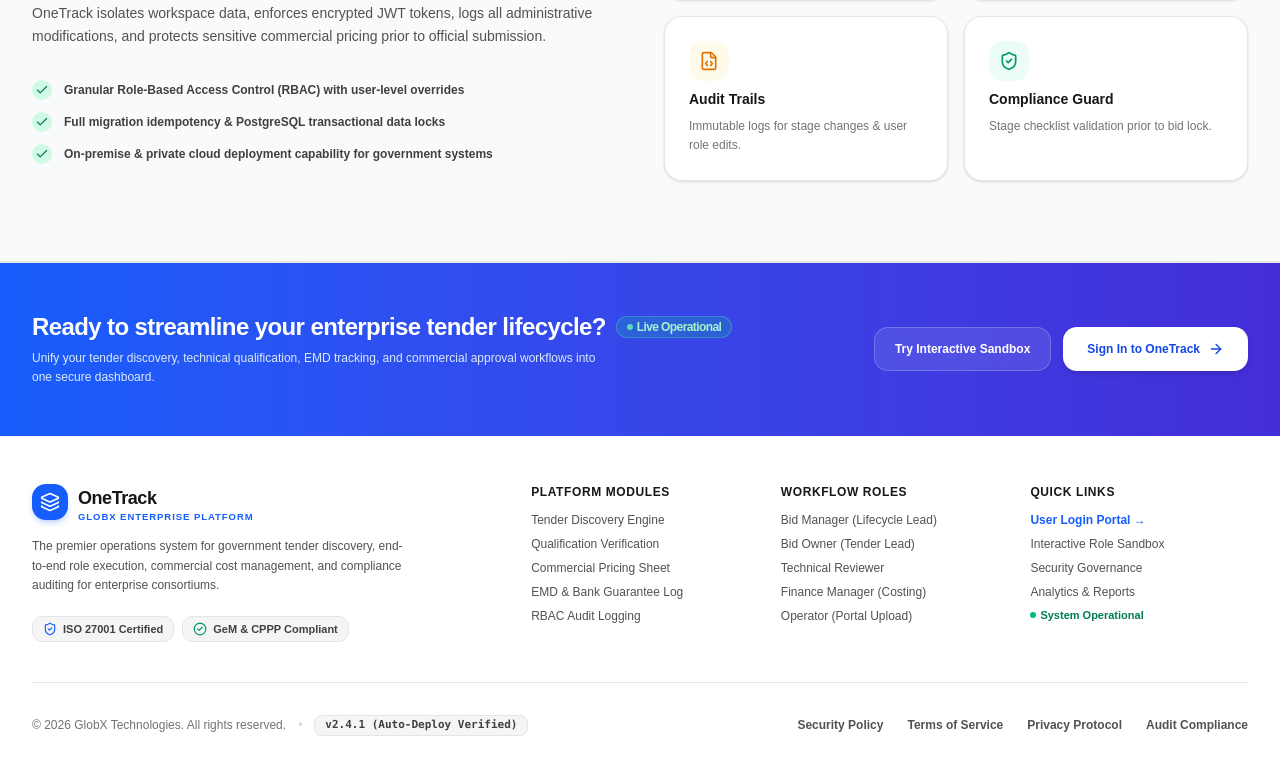
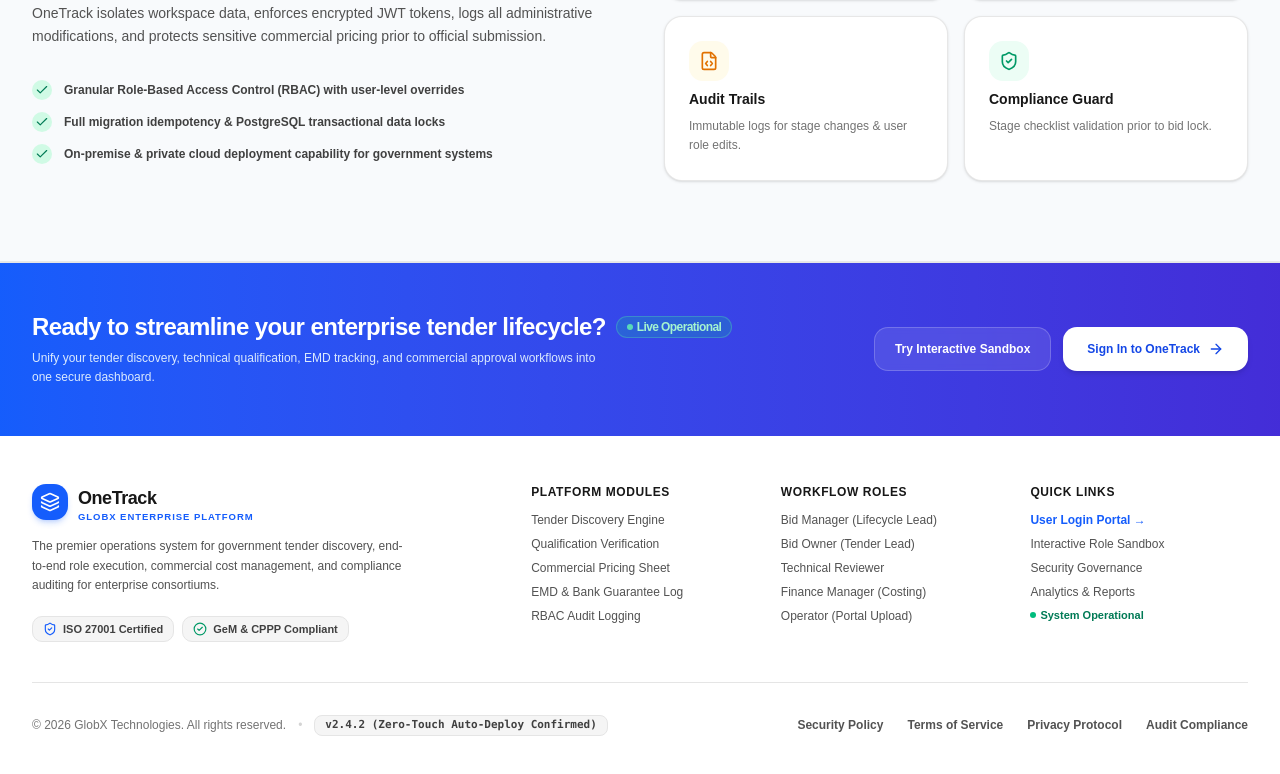
Before and after one commit to Biswa-source45/Onetrack-GLX, a React (Vite) app in the folder frontend/: page / in a window 1280 px wide. Shown: the part 3356-4130 px from the top of the page. Built offline with nearby package versions, Linux system fonts and the light colour scheme; a web font is replaced by a local one.

Commit message:
Bump version to v2.4.2 to verify zero-touch auto-deploy pipeline

```diff
--- a/frontend/src/components/Landing.jsx
+++ b/frontend/src/components/Landing.jsx
@@ -915,8 +915,9 @@
             <p>© {currentYear} GlobX Technologies. All rights reserved.</p>
             <span className="hidden sm:inline text-neutral-300">•</span>
             <span className="font-mono text-[11px] text-neutral-700 bg-neutral-100 px-2.5 py-0.5 rounded-md border border-neutral-200 font-semibold">
-              v2.4.1 (Auto-Deploy Verified)
+              v2.4.2 (Zero-Touch Auto-Deploy Confirmed)
             </span>
+
           </div>
 
           <div className="flex flex-wrap gap-6 font-semibold text-neutral-600">
```
